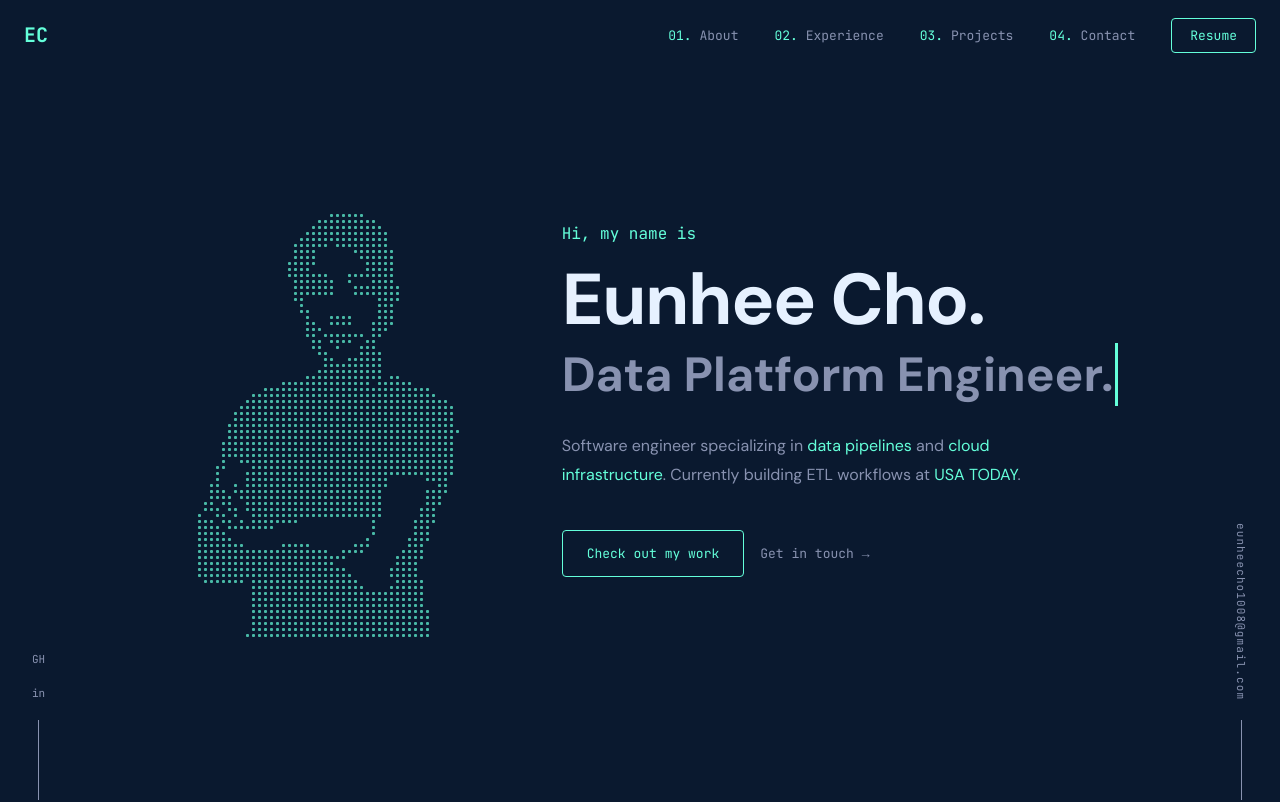
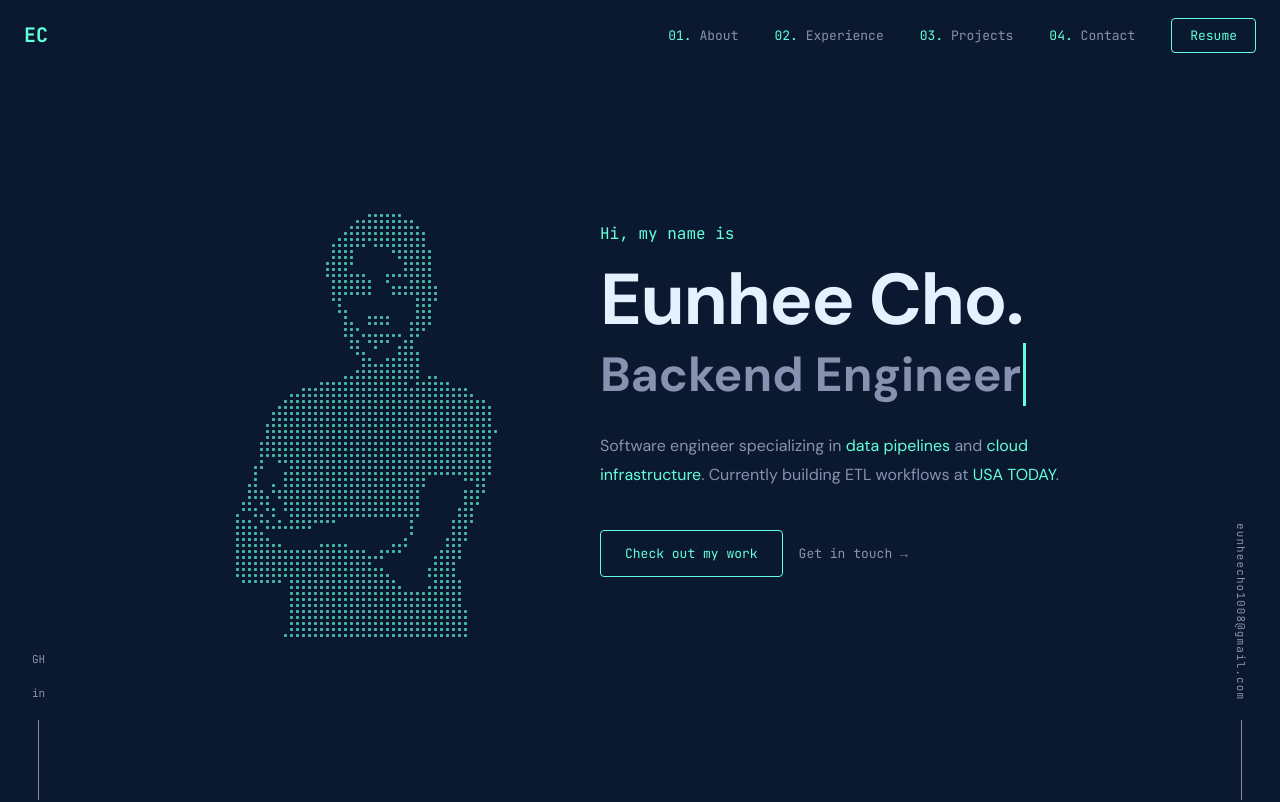
Before and after one commit to Eunhui/eunhee-cho.github.io, a React (Vite) app: page / in a window 1280 px wide. Shown: the top 802 px of the page. Built offline with nearby package versions, Linux system fonts and the light colour scheme.

Commit message:
Update App.jsx

```diff
--- a/src/App.jsx
+++ b/src/App.jsx
@@ -15,7 +15,7 @@ const C = {
   white:     "#e6f1ff",
 };
 
-const ROLES = ["Software Engineer.","Data Platform Engineer.","Full Stack Developer.","ML Enthusiast."];
+const ROLES = ["Software Engineer.","Backend Engineer","Data Engineer.","ML Enthusiast."];
 
 function useTyping(strings, speed=80, pause=2000) {
   const [out,setOut]=useState(""); const [si,setSi]=useState(0); const [ci,setCi]=useState(0); const [del,setDel]=useState(false);
```
